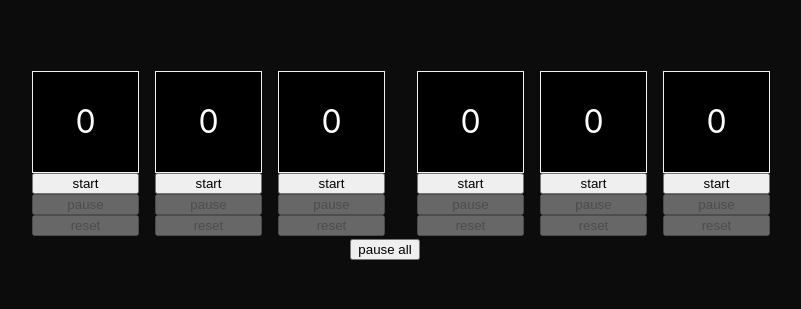
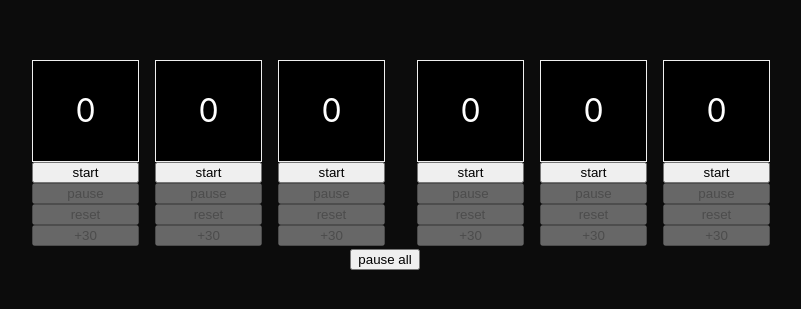
Before and after one commit to keyobs/pocket-pbt, a React (Vite) app: page / in a window 1280 px wide. Shown: the part 235-544 px from the top of the page, without its empty margins (255-1056 px from the left). Built offline with nearby package versions, Linux system fonts and the light colour scheme.

Commit message:
feat(counter): action +30

```diff
--- a/src/components/counter/Counter.tsx
+++ b/src/components/counter/Counter.tsx
@@ -20,6 +20,10 @@ const Counter = () => {
     setIsPaused(false);
   };
 
+  const onAddTime = () => {
+    setCount(count + 30);
+  };
+
   return (
     <div className="counter">
       <div className="time">{count}</div>
@@ -33,6 +37,9 @@ const Counter = () => {
       <button disabled={count === 0} onClick={() => onReset()}>
         reset
       </button>
+      <button disabled={count === 0} onClick={() => onAddTime()}>
+        +30
+      </button>
     </div>
   );
 };
```
